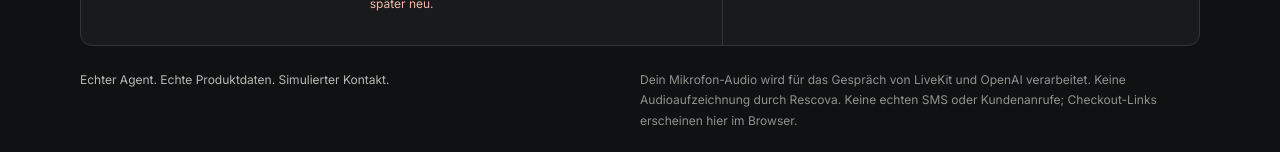
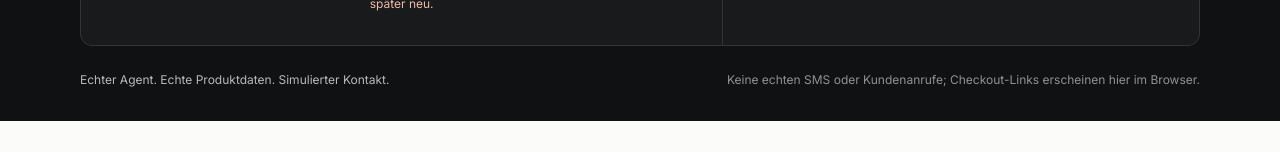
Before and after one commit to louiz7/shoppingcart, a SvelteKit app in the folder dashboard/: page /demo in a window 1280 px wide. Shown: the part 679-831 px from the top of the page. After the commit the page ends 800 px from the top, so only its background shows below. Built offline with nearby package versions, Linux system fonts and the light colour scheme; no server answers.

Commit message:
Shorten browser demo footer copy

```diff
--- a/dashboard/src/routes/demo/+page.svelte
+++ b/dashboard/src/routes/demo/+page.svelte
@@ -88,7 +88,7 @@
             {#if session?.activity?.length}<div class="activity"><h2>Im Gespräch</h2>{#each session.activity.slice(-3) as item}<p><span aria-hidden="true">✓</span>{activityLabels[item.name] || 'Anliegen bearbeitet'}</p>{/each}</div>{/if}
         </aside>
     </div>
-    <footer><p>Echter Agent. Echte Produktdaten. Simulierter Kontakt.</p><p>Dein Mikrofon-Audio wird für das Gespräch von LiveKit und OpenAI verarbeitet. Keine Audioaufzeichnung durch Rescova. Keine echten SMS oder Kundenanrufe; Checkout-Links erscheinen hier im Browser.</p></footer>
+    <footer><p>Echter Agent. Echte Produktdaten. Simulierter Kontakt.</p><p>Keine echten SMS oder Kundenanrufe; Checkout-Links erscheinen hier im Browser.</p></footer>
     <div bind:this={audioHost} class="audio-host"></div>
 </main>
 
```
